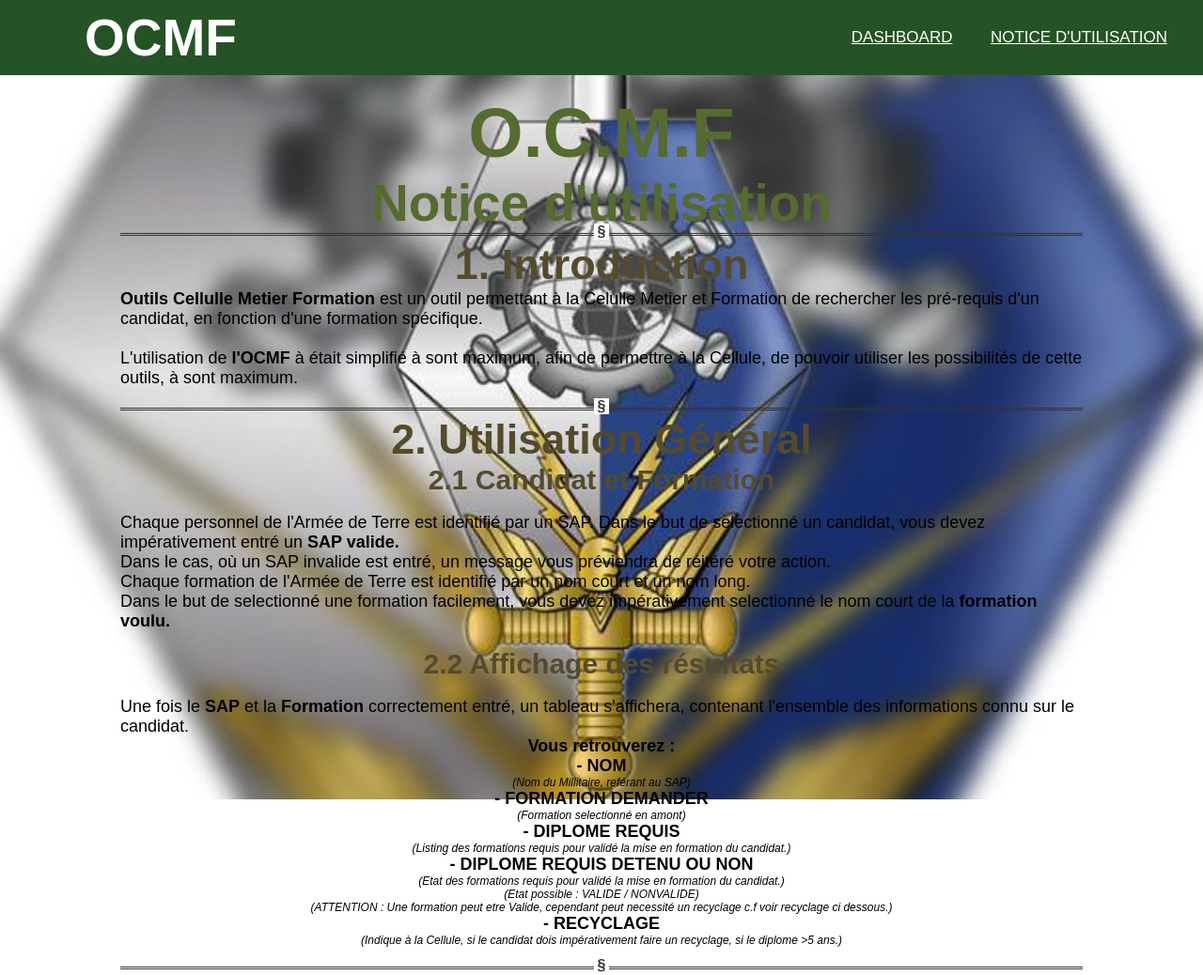
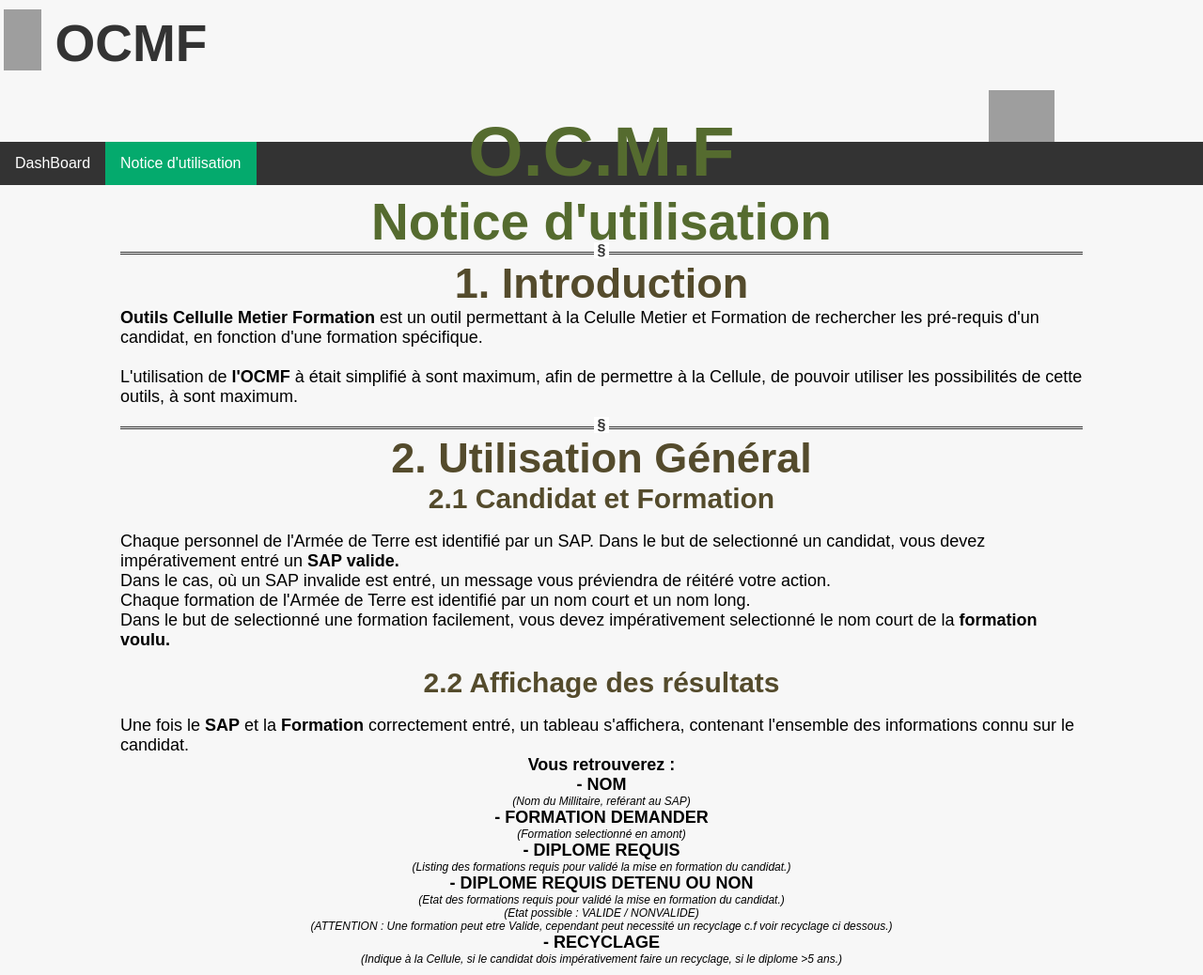
Before and after one commit to N0str4/COMMF, a PHP site: page /Login/release2.0/notice.php in a window 1280 px wide. Shown: the top 1038 px of the page at 94% size. Run offline with PHP 8.4, Linux system fonts and the light colour scheme; the visitor is signed in with stand-in values (Sample User, id 1); grey boxes are pictures that could not be loaded.

Commit message:
Fusion des 2 CSS, en 1+ Modif du dashBoard de l'OCMF

```diff
--- a/Login/header.php
+++ b/Login/header.php
@@ -5,7 +5,7 @@
   <meta charset="UTF-8">
   <meta name="viewport" content="width=device-width, initial-scale=1.0">
   <meta http-equiv="X-UA-Compatible" content="ie=edge">
-  <title>Realtime Chat App | CodingNepal</title>
+  <title>OCMF | Armée de Terre</title>
   <link rel="stylesheet" href="style.css">
   <link rel="stylesheet" href="https://cdnjs.cloudflare.com/ajax/libs/font-awesome/5.15.2/css/all.min.css"/>
 </head>
--- a/Login/release2.0/MiseEnPage.css
+++ b/Login/release2.0/MiseEnPage.css
@@ -112,16 +114,9 @@ th.nonrecy {
     border-width: 0;background-color:#005A7B;color: #F2f2f2;
 }
 
-header {
-
-}
-
-nav {
-
-}
 
 body {
-  background-image: url("bg1.jpg");
+  background: #f7f7f7;
 
   /* Full height */
   height: 100%;
@@ -129,6 +124,8 @@ body {
   background-position: top;
   background-repeat: no-repeat;
   background-size: cover;
+  align-items: center;
+  justify-content: center;
 }
 
 footer{
@@ -169,38 +166,63 @@ h1 {
 }
 
 nav {
-  background: rgb(37, 83, 37);;
+  background: #f7f7f7;
   height: 80px;
   width: 100%;
 }
 
 label.logo{
-  color: white;
+  color: #333;
   font-size: 55px;
   line-height: 80px;
   padding: initial;
-  font-weight: bold;
-  margin-left : 90px;
+  font-weight: bold;;
 }
-nav ul{
-  float: right;
-  margin-right: 20px;
+label.logo_img{
+  margin-right : 10px;
+  position : inline;
+  margin-left : 2px;
+  width: 40px;
+  margin-top:10px;
+  margin-bottom: -10px;
+  height: 65px;
 }
-nav ul li{
-  display: inline-block;
-  line-height: 80px;
-  margin: 0 5px;
+label.logo_img_2{
+  margin-right : 10px;
+  position : inline;
+  margin-left : 1050px;
+  width: 70px;
+  padding: initial;
+  margin-top:10px;
+  height: 55px;
 }
-nav ul li a{
+ul {
+  list-style-type: none;
+  margin: 0;
+  margin-top:0;
+  padding: 0;
+  overflow: hidden;
+  background-color: #333;
+}
+
+li {
+  float: left;
+}
+
+li a {
+  display: block;
   color: white;
-  font-size: 17px;
-  padding: 7px 13px;
-  border-radius: 3px;
-  text-transform: uppercase;
+  text-align: center;
+  padding: 14px 16px;
+  text-decoration: none;
 }
-a.active,a:hover{
-  background: #1b9bff;
-  transition: .5s;
+
+li a:hover:not(.active) {
+  background-color: #111;
+}
+
+.active {
+  background-color: #04AA6D;
 }
 .checkbtn{
   font-size: 30px;
--- a/Login/release2.0/header.php
+++ /dev/null
@@ -1,13 +0,0 @@
-<link rel="stylesheet" href="MiseEnPage.css" />
-<nav>
-      <input type="checkbox" id="check">
-      <label for="check" class="checkbtn">
-        <i class="fas fa-bars"></i>
-      </label>
-      <label class="logo">OCMF</label>
-      <ul>
-      <li><a href="index.php">DashBoard</a></li>
-    	<li><a href="notice.php">Notice d'utilisation</a></li>
-  	</ul>
-    </nav>
-<br>
--- a/Login/release2.0/notice.css
+++ b/Login/release2.0/notice.css
@@ -20,6 +20,7 @@ margin-right: 10%;
   div h1.couleur{
     color: #556b2f;
     font-size: 75px;
+    margin-top : 20px;
   }
   div h2.couleur2{
     color: #556b2f;
--- a/Login/release2.0/notice.php
+++ b/Login/release2.0/notice.php
@@ -1,10 +1,35 @@
-
-<?php include_once "header.php"; ?>
+<?php session_start();
+if(!isset($_SESSION['unique_id'])){
+    header("location: ../login.php");
+  }?>
+<link rel="stylesheet" href="MiseEnPage.css" />
+<nav>
+      <input type="checkbox" id="check">
+      <label for="check" class="checkbtn">
+        <i class="fas fa-bars"></i>
+      </label>
+      <label class="logo_img"><img src="bg1.png" style="  margin-left : 2px;
+  width: 40px;
+  margin-top:10px;
+  margin-bottom: -10px;
+  height: 65px;"></label>
+      <label class="logo">OCMF</label>
+      <label class="logo_img"><img src="logoADT.png" style="  margin-left : 1050px;
+  width: 70px;
+  padding: initial;
+  margin-top:10px;
+  height: 55px;"></label>
+      <ul>
+      <li><a href="index.php">DashBoard</a></li>
+    	<li><a class="active" href="notice.php">Notice d'utilisation</a></li>
+  	</ul>
+    </nav>
+<br>
 <html>
 	<head>
 		<meta charset="utf-8">
         <link rel="stylesheet" href="notice.css" />
-		<title>Notice d'utilisation</title>
+		<title>OCMF - Notice d'utilisation</title>
 
 	</head>
     <div class="Introduction">
```
Also changed, not shown: other parts of Login/release2.0/MiseEnPage.css (+96 -13 lines), Login/release2.0/index.php (+40 -3 lines), Login/ministere.png (added), Login/release2.0/bg1.jpg, Login/script.js (line endings or trailing spaces), Login/style.css (line endings or trailing spaces), 1 other file.
